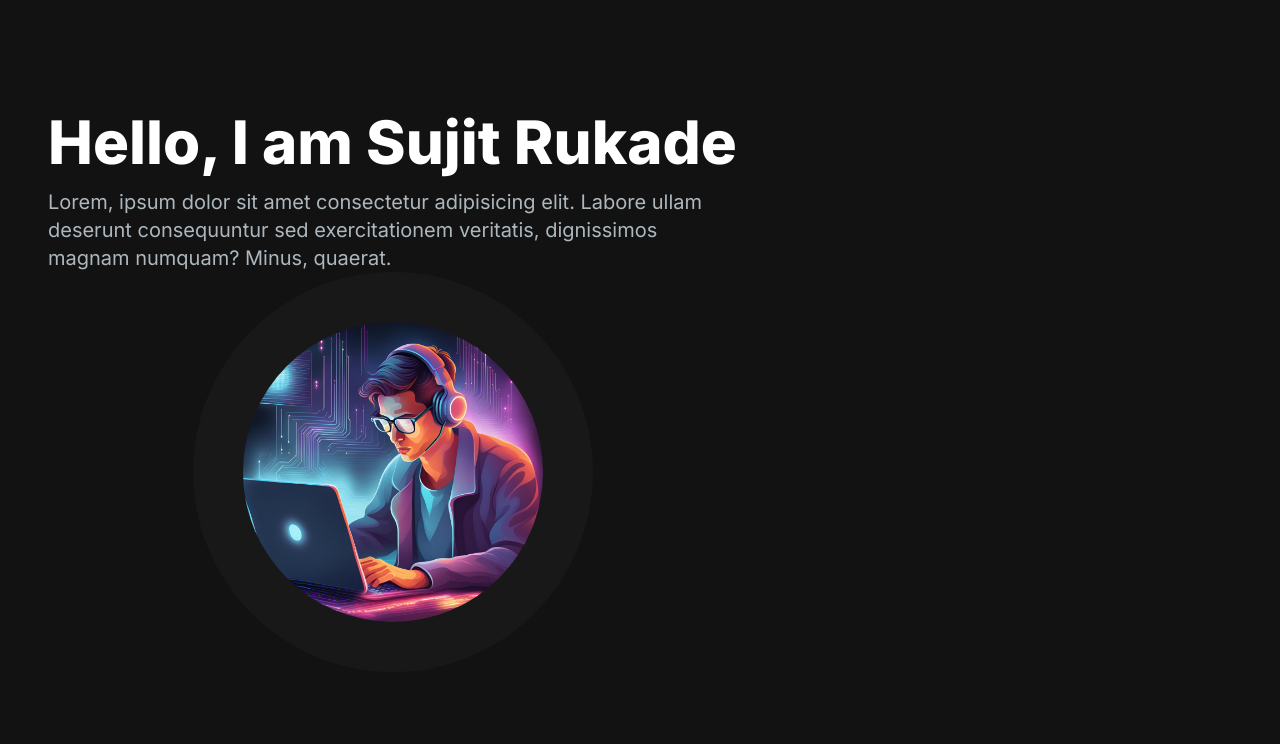
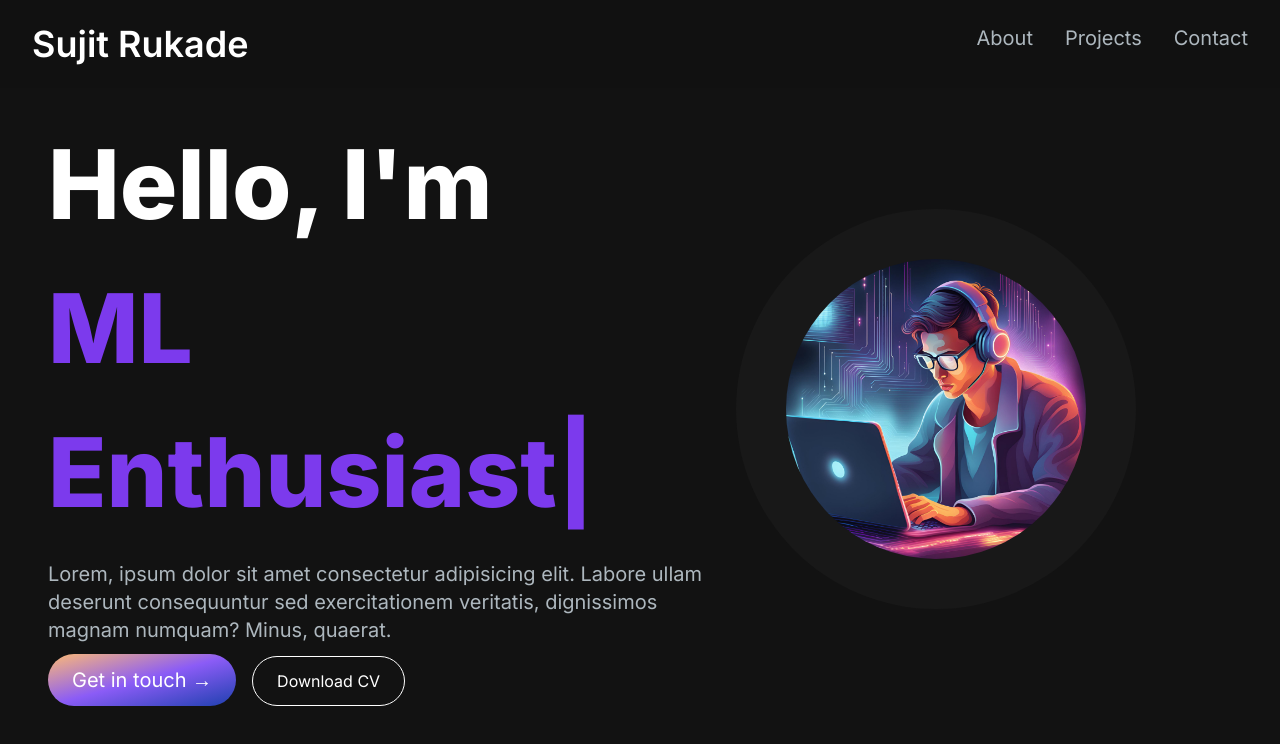
Before and after one commit to Sujit-Rukade/Portfolio, a Next.js app: page / in a window 1280 px wide. Shown: the top 744 px of the page. Built offline with nearby package versions, Linux system fonts and the light colour scheme.

Commit message:
Hero section and navbar added

```diff
--- a/src/app/Components/HeroSection.jsx
+++ b/src/app/Components/HeroSection.jsx
@@ -1,15 +1,54 @@
+"use client";
 import React from 'react'
 import Image from 'next/image'
+import { TypeAnimation } from 'react-type-animation'
 
 const HeroSection = () => {
   return (
     <section>
-      <div className='grid grid-cols-1 lg:grid-cols-12'>
-        <div className='col-span-7'>
-          <h1 className="text-white text-4xl lg:text-6xl mb-4 font-extrabold">Hello, I am Sujit Rukade</h1>
-          <p className='text-[#ADB7BE] text-lg lg:text-xl'>Lorem, ipsum dolor sit amet consectetur adipisicing elit. Labore ullam deserunt consequuntur sed exercitationem veritatis, dignissimos magnam numquam? Minus, quaerat.</p>
+      <div className='grid grid-cols-1 sm:grid-cols-12'>
+        <div className='col-span-7 place-self-center text-center sm:text-left'>
+          <h1 className="text-white mb-4 text-4xl sm:text-5xl lg:text-8xl lg:leading-normal font-extrabold">
+            <span>Hello, I&apos;m{" "}</span>
+            <br></br>
+            <TypeAnimation
+      sequence={[
+        // Same substring at the start will only be typed out once, initially
+        'Sujit Rukade',
+        1000, // wait 1s before replacing "Mice" with "Hamsters"
+        'Web Developer',
+        1000,
+        'ML Enthusiast',
+        1000
+      ]}
+      wrapper="span"
+      speed={50}
+      style={{display: 'inline-block'}}
+      repeat={Infinity}
+      className='text-violet-600'
+    />
+          </h1>
+
+          <p className='text-[#ADB7BE] text-base sm:text-lg lg:text-xl'>Lorem, ipsum dolor sit amet consectetur adipisicing elit. Labore ullam deserunt consequuntur sed exercitationem veritatis, dignissimos magnam numquam? Minus, quaerat.</p>
+          <div>
+
+
+
+            <button
+              className="blueShadow mx-4 lg:mr-4 lg:ml-0 text-base sm:text-lg md:text-xl lucida relative overflow-hidden px-6 py-3 group rounded-full bg-gradient-to-br from-orange-300 via-violet-500 to-blue-800 hover:bg-slate-400 text-white"
+            >
+              <div
+                className="absolute top-0 right-full w-full h-full bg-red-400 opacity-20 group-hover:translate-x-full z-0 duration-200"
+              />
+              <a href="https://www.linkedin.com/in/aditya-more-9a095422a/" target="_blank">
+                <h4 className="relative z-9">Get in touch &rarr;</h4>
+              </a>
+            </button>
+
+            <button className='px-6 py-3 rounded-full bg-gradient-to-br from-primary-500 to-secondary-500 hover:bg-slate-800 text-white border border-white mt-3 w-full sm:w-fit'>Download CV</button>
+          </div>
         </div>
-        <div className='col-span-7 place-self-center mt-4 lg:mt-0'>
+        <div className='col-span-4 place-self-center mt-4 lg:mt-0'>
           <div className="rounded-full bg-[#181818] w-[250px] h-[250px] lg:w-[400px] lg:h-[400px] relative">
             <Image
               src="/images/hero-img.png"
--- /dev/null
+++ b/src/app/Components/NavLink.jsx
@@ -0,0 +1,11 @@
+const { default: Link } = require("next/link");
+
+const NavLink = ({ href, title }) => {
+    return (
+        <Link href={href} className='block py-2 pl-3 pr-4 text-[#ADB7BE] sm:text-xl rounded md:p-0 hover:text-white '>
+            {title}
+        </Link>
+    );
+};
+
+export default NavLink;
--- /dev/null
+++ b/src/app/Components/Navbar.jsx
@@ -0,0 +1,43 @@
+import Link from 'next/link'
+import React from 'react'
+import NavLink from './NavLink'
+
+const NavLinks = [
+    {
+        title: "About",
+        path:"#about"
+    },
+    {
+        title: "Projects",
+        path:"#projects"
+    },
+    {
+        title: "Contact",
+        path:"#contact"
+    }
+]
+
+const Navbar = () => {
+    return (
+        <div>
+            <nav className='fixed top-0 left-0 right-0 z-10 bg-[#121212] bg-opacity-90'>
+                <div className='flex flex-wrap items-canter justify-between mx-auto px-8 py-6'>
+                    <Link href={'/'} className='text-2xl md:text-4xl text-white font-semibold'>Sujit Rukade</Link>
+                    <div className="menu hidden md:block md:w-auto" id='navbar'>
+                        <ul className='flex md:p-0 p-4 md:flex-row md:space-x-8 mt-0'>
+                            {
+                                NavLinks.map((link, index)=>(
+                                    <li key={index}>
+                                        <NavLink href={link.path} title={link.title} />
+                                    </li>
+                                ))
+                            }
+                        </ul>
+                    </div>
+                </div>
+            </nav>
+        </div>
+    )
+}
+
+export default Navbar
--- a/src/app/page.js
+++ b/src/app/page.js
@@ -1,9 +1,11 @@
 import Image from "next/image";
 import HeroSection from "./Components/HeroSection";
+import Navbar from "./Components/Navbar";
 
 export default function Home() {
   return (
     <main className="flex min-h-screen flex-col bg-[#121212]">
+    <Navbar/>
     <div className="container mt-24 mx-auto px-12 py-4">
         <HeroSection />
       </div>
```
Also changed, not shown: package.json (+6 -4 lines), 1 other file (tests, documents, lock files or other folders).
